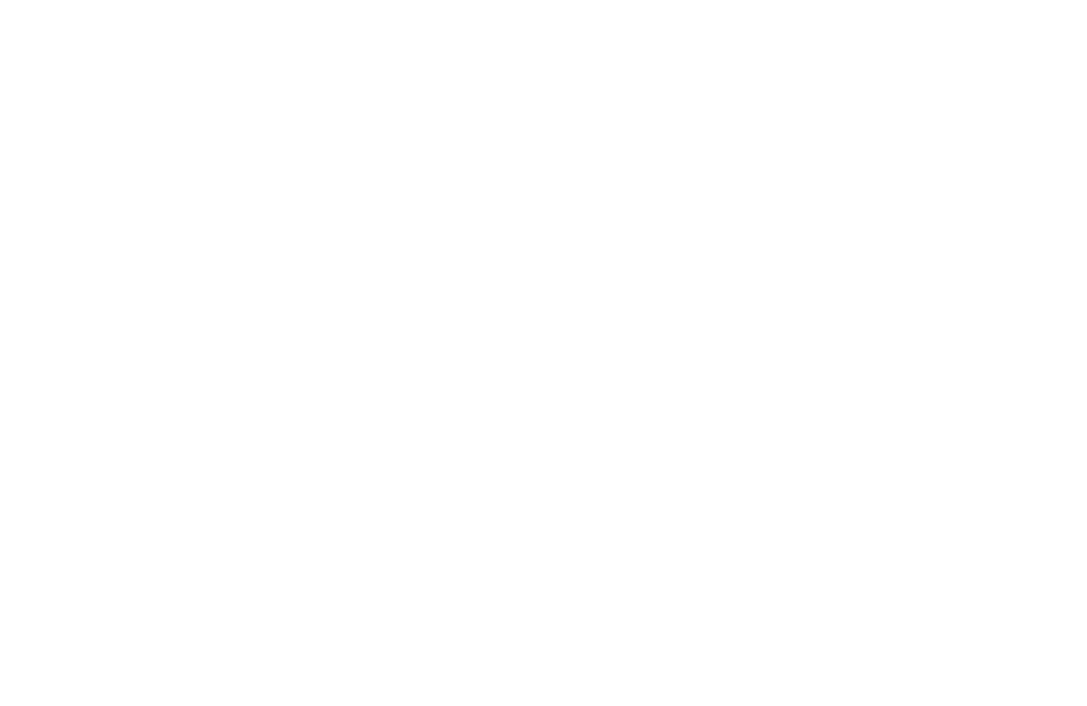
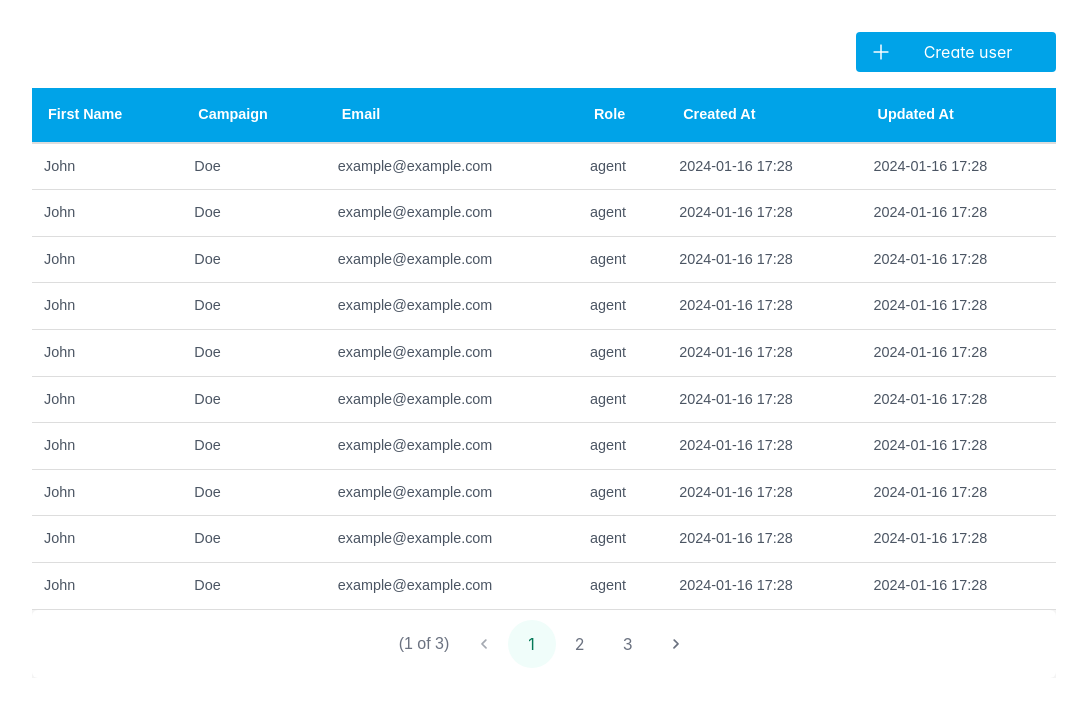
Before and after one commit to Tgoveia-Inbounds/crm-frontend, a Vue app: page /users in a window 1280 px wide. Before the commit this address had no page. Shown: the top 706 px of the page, without its empty margins (0-1087 px from the left). Built offline with nearby package versions, Linux system fonts and the light colour scheme; a web font is replaced by a local one.

Commit message:
feat: adding base for user management

```diff
--- /dev/null
+++ b/src/components/RegisterForm.vue
@@ -0,0 +1,67 @@
+<template>
+  <div class="register-form">
+    <form @submit.prevent="handleRegister">
+      <label class="label" for="fname-input">
+        First Name
+        <p-input-text v-model="firstName" id="fname-input" class="input" placeholder="First Name" />
+      </label>
+      <label class="label" for="lname-input">
+        Last Name
+        <p-input-text v-model="lastName" id="lname-input" class="input" placeholder="Last Name" />
+      </label>
+      <label class="label" for="email-input">
+        Email
+        <p-input-text v-model="email" id="email-input" class="input" placeholder="Email" />
+      </label>
+      <label class="label" for="email-input">
+        Role
+        <p-dropdown
+          v-model="role"
+          :options="roleOptions"
+          optionLabel="label"
+          id="role-input"
+          class="input"
+          placeholder="Role"
+        />
+      </label>
+      <label class="label" for="password-input">
+        Password
+        <p-input-text
+          v-model="password"
+          id="password-input"
+          class="input"
+          type="password"
+          placeholder="Password"
+        />
+      </label>
+      <p-button type="submit" class="button is-info" label="Register" />
+    </form>
+  </div>
+</template>
+
+<script setup lang="ts">
+import { ref } from 'vue'
+
+const roleOptions = [
+  { label: 'Agent', value: 'agent' },
+  { label: 'Manager', value: 'manager' }
+]
+
+const firstName = ref('')
+const lastName = ref('')
+const email = ref('')
+const password = ref('')
+const role = ref('')
+
+const handleRegister = () => {
+  console.log('Registering...')
+}
+</script>
+
+<style scoped>
+.register-form form {
+  display: flex;
+  flex-direction: column;
+  gap: 1rem;
+}
+</style>
--- /dev/null
+++ b/src/components/UsersTable.vue
@@ -0,0 +1,77 @@
+<template>
+  <p-data-table :value="users" :paginator="true" :rows="10" :paginatorTemplate="paginatorTemplate">
+    <p-column field="firstName" header="First Name"></p-column>
+    <p-column field="lastName" header="Campaign"></p-column>
+    <p-column field="email" header="Email"></p-column>
+    <p-column field="role" header="Role"></p-column>
+    <p-column field="createdAt" header="Created At"></p-column>
+    <p-column field="updatedAt" header="Updated At"></p-column>
+  </p-data-table>
+</template>
+
+<script setup lang="ts">
+import { ref } from 'vue'
+
+const users = ref(
+  [] as {
+    firstName: string
+    lastName: string
+    email: string
+    role: string
+    createdAt: string
+    updatedAt: string
+  }[]
+)
+
+const paginatorTemplate =
+  'CurrentPageReport PrevPageLink PageLinks NextPageLink RowsPerPageDropdown'
+
+const formatDateTime = (date: Date) => {
+  return new Date(date).toISOString().replace('T', ' ').substring(0, 16)
+}
+
+users.value = [...Array(30)].map(() => ({
+  firstName: 'John',
+  lastName: 'Doe',
+  email: 'example@example.com',
+  role: 'agent',
+  createdAt: formatDateTime(new Date()),
+  updatedAt: formatDateTime(new Date())
+}))
+</script>
+
+<style lang="scss">
+.p-datatable {
+  overflow-x: auto;
+  border-collapse: collapse;
+  background-color: #f4f4f4;
+  color: #333;
+  font-family: Arial, sans-serif;
+  font-size: 0.9em;
+}
+
+.p-datatable .p-datatable-thead > tr > th {
+  background-color: $info;
+  color: white;
+  padding: 1rem;
+  text-align: left;
+  border-bottom: 2px solid #ddd;
+}
+
+.p-datatable .p-datatable-tbody > tr > td {
+  padding: 0.75rem;
+  margin: 10px 0px;
+  white-space: nowrap;
+  overflow: hidden;
+  text-overflow: ellipsis;
+  border-bottom: 1px solid #ddd;
+}
+
+.p-datatable .p-datatable-tbody > tr:hover {
+  background-color: #e9ecef;
+}
+
+.p-datatable {
+  overflow-x: auto;
+}
+</style>
--- a/src/router/index.ts
+++ b/src/router/index.ts
@@ -8,6 +8,16 @@ const router = createRouter({
       path: '/login',
       name: 'home',
       component: LoginViewVue
+    },
+    {
+      path: '/users',
+      name: 'users',
+      component: () => import('@/views/UsersView.vue')
+    },
+    {
+      path: '/users/create',
+      name: 'create-user',
+      component: () => import('@/views/RegisterView.vue')
     }
   ]
 })
--- /dev/null
+++ b/src/views/RegisterView.vue
@@ -0,0 +1,29 @@
+<template>
+  <div class="register-view">
+    <h1>Create user</h1>
+    <RegisterForm />
+  </div>
+</template>
+
+<script setup lang="ts">
+import RegisterForm from '@/components/RegisterForm.vue'
+</script>
+
+<style lang="scss">
+.register-view {
+  display: flex;
+  flex-direction: column;
+  margin-top: 2rem;
+  margin-left: 2rem;
+  max-width: 500px;
+  width: 100%;
+  justify-content: flex-start;
+}
+
+.register-view h1 {
+  color: #333;
+  margin-bottom: 1rem;
+  font-size: 2.5rem;
+  font-weight: 500;
+}
+</style>
--- /dev/null
+++ b/src/views/UsersView.vue
@@ -0,0 +1,32 @@
+<template>
+  <div class="users-view">
+    <p-button
+      class="button is-info create-user-button"
+      label="Create user"
+      icon="pi pi-plus"
+      @click="() => $router.push({ name: 'create-user' })"
+    />
+    <users-table />
+  </div>
+</template>
+
+<script setup lang="ts">
+import UsersTable from '@/components/UsersTable.vue'
+</script>
+<style scoped lang="scss">
+.users-view {
+  display: flex;
+  flex-direction: column;
+  margin-top: 2rem;
+  margin-left: 2rem;
+  max-width: 80vw;
+  width: 100%;
+  justify-content: flex-start;
+  gap: 1rem;
+}
+
+.create-user-button {
+  width: 200px;
+  align-self: flex-end;
+}
+</style>
```
Also changed, not shown: src/main.ts (+8 -0 lines).
